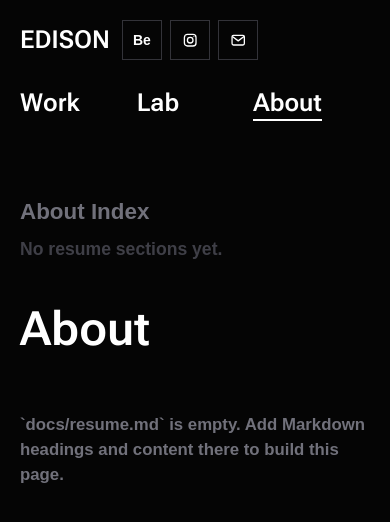
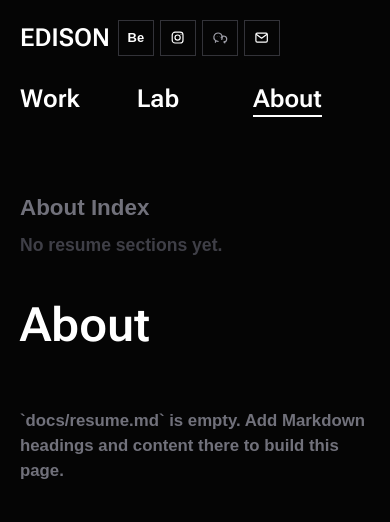
Before and after one commit to EdisonSean/edison-portfolio, a Next.js app: page /about in a window 390 px wide. Shown: the top 522 px of the page. Built offline with nearby package versions, Linux system fonts and the light colour scheme.

Commit message:
Add WeChat contact popover to header

```diff
--- a/components/layout/Header.tsx
+++ b/components/layout/Header.tsx
@@ -22,11 +22,16 @@ const socialLinks = [
     icon: "instagram",
   },
   {
+    label: "WeChat",
+    icon: "wechat",
+  },
+  {
     label: "Email",
     href: "mailto:edi3on.xiao@gmail.com",
     icon: "email",
   },
 ] as const;
+const weChatId = "Edison_Sean";
 const headingTextClass = "text-[clamp(1.55rem,2.7vw,2.9rem)] leading-[0.92]";
 const compressedHeadingTextClass =
   "text-[clamp(1.1rem,1.72vw,1.9rem)] leading-[0.92]";
@@ -74,6 +79,48 @@ function SocialIcon({ icon }: { icon: (typeof socialLinks)[number]["icon"] }) {
     );
   }
 
+  if (icon === "wechat") {
+    return (
+      <svg
+        aria-hidden="true"
+        className="h-[1.12em] w-[1.12em]"
+        viewBox="0 0 24 24"
+        fill="none"
+        stroke="currentColor"
+        strokeWidth="1.8"
+        strokeLinecap="round"
+        strokeLinejoin="round"
+      >
+        <path d="M9.2 17.4a6.4 6.4 0 1 1 5.52-3.16" />
+        <path d="m5.1 18.7.72-2.38" />
+        <path d="M13.9 11.7a4.5 4.5 0 1 1 3.98 6.61" />
+        <path d="m19.4 19.5-.55-1.84" />
+        <circle cx="7.8" cy="10" r="0.45" fill="currentColor" stroke="none" />
+        <circle
+          cx="11.2"
+          cy="10"
+          r="0.45"
+          fill="currentColor"
+          stroke="none"
+        />
+        <circle
+          cx="15.7"
+          cy="15"
+          r="0.38"
+          fill="currentColor"
+          stroke="none"
+        />
+        <circle
+          cx="18.1"
+          cy="15"
+          r="0.38"
+          fill="currentColor"
+          stroke="none"
+        />
+      </svg>
+    );
+  }
+
   return (
     <svg
       aria-hidden="true"
@@ -91,17 +138,37 @@ function SocialIcon({ icon }: { icon: (typeof socialLinks)[number]["icon"] }) {
   );
 }
 
+async function copyText(value: string) {
+  if (navigator.clipboard?.writeText) {
+    await navigator.clipboard.writeText(value);
+    return;
+  }
+
+  const textarea = document.createElement("textarea");
+  textarea.value = value;
+  textarea.setAttribute("readonly", "");
+  textarea.style.position = "fixed";
+  textarea.style.opacity = "0";
+  document.body.appendChild(textarea);
+  textarea.select();
+  document.execCommand("copy");
+  document.body.removeChild(textarea);
+}
+
 export default function Header() {
   const containerRef = useRef<HTMLElement | null>(null);
+  const weChatRootRef = useRef<HTMLDivElement | null>(null);
   const pathname = usePathname();
   const [isCompressed, setIsCompressed] = useState(false);
+  const [isWeChatOpen, setIsWeChatOpen] = useState(false);
+  const [hasCopiedWeChat, setHasCopiedWeChat] = useState(false);
   const isHome = pathname === "/";
   const currentHeadingTextClass = isCompressed
     ? compressedHeadingTextClass
     : headingTextClass;
   const socialLinkSizeClass = isCompressed
     ? "h-8 w-8 text-[0.82rem]"
-    : "h-10 w-10 text-[0.95rem]";
+    : "h-9 w-9 text-[0.88rem] sm:h-10 sm:w-10 sm:text-[0.95rem]";
 
   useEffect(() => {
     if (isHome) {
@@ -136,6 +203,48 @@ export default function Header() {
     };
   }, [isHome]);
 
+  useEffect(() => {
+    if (!isWeChatOpen) {
+      return;
+    }
+
+    const handlePointerDown = (event: PointerEvent) => {
+      const target = event.target;
+
+      if (
+        target instanceof Node &&
+        weChatRootRef.current?.contains(target)
+      ) {
+        return;
+      }
+
+      setIsWeChatOpen(false);
+    };
+
+    const handleKeyDown = (event: KeyboardEvent) => {
+      if (event.key === "Escape") {
+        setIsWeChatOpen(false);
+      }
+    };
+
+    window.addEventListener("pointerdown", handlePointerDown);
+    window.addEventListener("keydown", handleKeyDown);
+
+    return () => {
+      window.removeEventListener("pointerdown", handlePointerDown);
+      window.removeEventListener("keydown", handleKeyDown);
+    };
+  }, [isWeChatOpen]);
+
+  const handleCopyWeChatId = async () => {
+    await copyText(weChatId);
+    setHasCopiedWeChat(true);
+
+    window.setTimeout(() => {
+      setHasCopiedWeChat(false);
+    }, 1400);
+  };
+
   return (
     <header
       ref={containerRef}
@@ -150,7 +259,7 @@ export default function Header() {
         isCompressed ? "gap-5" : "",
       ].join(" ")}
     >
-      <div className="flex w-fit items-center gap-3">
+      <div className="flex w-fit items-center gap-2 sm:gap-3">
         <Link
           className={`block w-fit ${currentHeadingTextClass} transition-all duration-300 focus:outline-none focus-visible:ring-2 focus-visible:ring-white`}
           href="/"
@@ -164,8 +273,9 @@ export default function Header() {
           />
         </Link>
 
-        <nav aria-label="Social links" className="flex items-center gap-2">
+        <nav aria-label="Social links" className="flex items-center gap-1.5 sm:gap-2">
           {socialLinks.map((link) => (
+            "href" in link ? (
               <a
                 key={link.label}
                 href={link.href}
@@ -179,6 +289,48 @@ export default function Header() {
               >
                 <SocialIcon icon={link.icon} />
               </a>
+            ) : (
+              <div key={link.label} ref={weChatRootRef} className="relative">
+                <button
+                  type="button"
+                  aria-label="WeChat"
+                  aria-expanded={isWeChatOpen}
+                  onClick={() => setIsWeChatOpen((isOpen) => !isOpen)}
+                  className={[
+                    "flex items-center justify-center border border-zinc-700/80 text-zinc-400 transition-all duration-300 hover:border-zinc-200 hover:bg-zinc-900/70 hover:text-white focus:outline-none focus-visible:ring-2 focus-visible:ring-white",
+                    isWeChatOpen
+                      ? "border-zinc-200 bg-zinc-900/70 text-white"
+                      : "",
+                    socialLinkSizeClass,
+                  ].join(" ")}
+                >
+                  <SocialIcon icon={link.icon} />
+                </button>
+
+                <div
+                  className={[
+                    "absolute left-1/2 top-full z-50 mt-3 w-52 -translate-x-1/2 border border-zinc-700/80 bg-[#050505]/95 p-3 text-left shadow-[0_18px_60px_rgba(0,0,0,0.42)] backdrop-blur-sm transition-all duration-200",
+                    isWeChatOpen
+                      ? "pointer-events-auto translate-y-0 opacity-100"
+                      : "pointer-events-none -translate-y-1 opacity-0",
+                  ].join(" ")}
+                >
+                  <p className="text-[0.72rem] font-semibold uppercase leading-none tracking-normal text-zinc-500">
+                    WeChat
+                  </p>
+                  <p className="mt-2 select-text text-[0.95rem] font-semibold leading-tight text-zinc-200">
+                    {weChatId}
+                  </p>
+                  <button
+                    type="button"
+                    onClick={handleCopyWeChatId}
+                    className="mt-3 w-full border border-zinc-700/80 px-3 py-2 text-[0.78rem] font-semibold leading-none text-zinc-300 transition-colors duration-200 hover:border-zinc-200 hover:bg-zinc-900/80 hover:text-white focus:outline-none focus-visible:ring-2 focus-visible:ring-white"
+                  >
+                    {hasCopiedWeChat ? "Copied" : "Copy WeChat ID"}
+                  </button>
+                </div>
+              </div>
+            )
           ))}
         </nav>
       </div>
```
Lines whose indentation alone changed are shown as unchanged.
